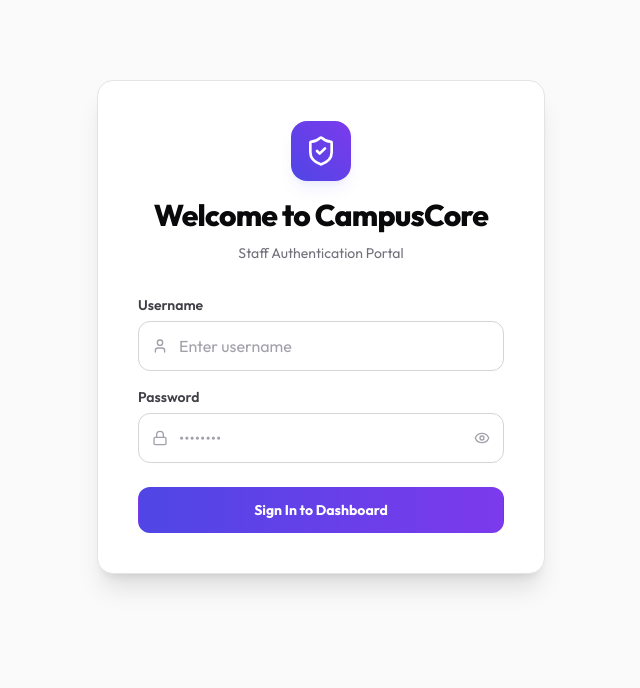
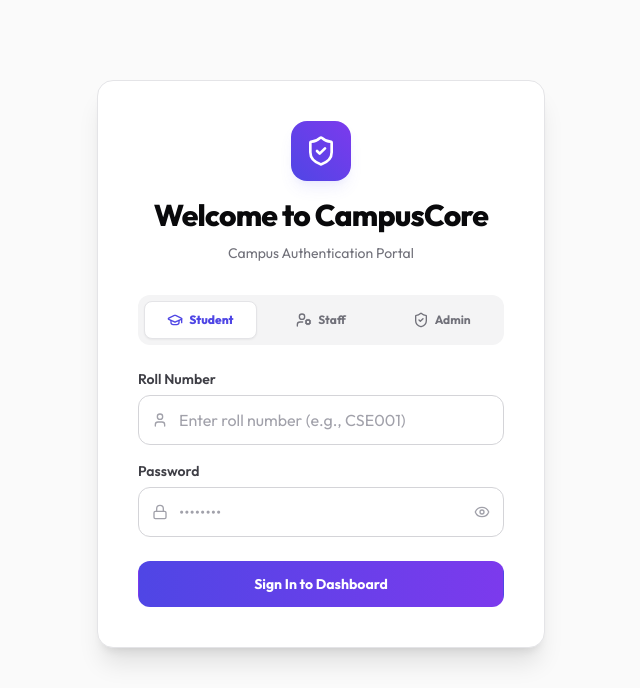
Before and after one commit to PankajjPatel/Campus-Core, a Django app: page /login/ in a window 1280 px wide. Shown: the part 65-753 px from the top of the page, without its empty margins (319-959 px from the left). Run offline with Django 5.2, Linux system fonts and the light colour scheme; some libraries are stand-ins or nearby versions.

Commit message:
Implement role-based login tabs (Student, Staff, Admin) and enforce role-based authentication check

```diff
--- a/core/views.py
+++ b/core/views.py
@@ -123,6 +123,23 @@ class StudentDashboardView(StudentRequiredMixin, View):
 class CampusLoginView(LoginView):
     template_name = 'core/login.html'
     redirect_authenticated_user = True
+
+    def form_valid(self, form):
+        user = form.get_user()
+        role = self.request.POST.get('role', 'student')
+
+        # Check role compatibility
+        if role == 'admin' and not user.is_superuser:
+            form.add_error(None, "This account does not have Administrator privileges.")
+            return self.form_invalid(form)
+        elif role == 'staff' and not hasattr(user, 'teacher_profile'):
+            form.add_error(None, "This account does not have Staff/Teacher privileges.")
+            return self.form_invalid(form)
+        elif role == 'student' and not hasattr(user, 'student_profile'):
+            form.add_error(None, "This account does not have Student privileges.")
+            return self.form_invalid(form)
+
+        return super().form_valid(form)
 
 
 class CampusLogoutView(View):
--- a/templates/core/login.html
+++ b/templates/core/login.html
@@ -10,21 +10,24 @@
             <div class="inline-flex bg-gradient-to-tr from-indigo-600 to-violet-600 text-white p-3.5 rounded-2xl shadow-lg shadow-indigo-500/10 mb-4">
                 <i data-lucide="shield-check" class="w-8 h-8"></i>
             </div>
-            <h2 class="text-2xl sm:text-3xl font-extrabold tracking-tight text-zinc-950 dark:text-white">
+            <h2 class="text-2xl sm:text-3xl font-extrabold tracking-tight text-zinc-955 dark:text-white">
                 Welcome to CampusCore
             </h2>
             <p class="mt-2.5 text-sm text-zinc-500 dark:text-zinc-400">
-                Staff Authentication Portal
+                Campus Authentication Portal
             </p>
         </div>
 
         <!-- Form errors -->
         {% if form.errors %}
-        <div class="bg-red-50 dark:bg-red-950/20 border border-red-200 dark:border-red-900/30 text-red-800 dark:text-red-400 p-4 rounded-xl text-sm flex gap-3">
+        <div class="bg-red-50 dark:bg-red-950/20 border border-red-200 dark:border-red-900/30 text-red-800 dark:text-red-400 p-4 rounded-xl text-sm flex gap-3 animate-fade-in">
             <i data-lucide="alert-circle" class="w-5 h-5 flex-shrink-0"></i>
             <div>
-                <p class="font-semibold">Invalid username or password.</p>
-                <p class="text-xs mt-0.5">Please check credentials and try again.</p>
+                {% for field, errors in form.errors.items %}
+                    {% for error in errors %}
+                        <p class="font-semibold">{{ error }}</p>
+                    {% endfor %}
+                {% endfor %}
             </div>
         </div>
         {% endif %}
@@ -33,10 +36,29 @@
         <form class="mt-6 space-y-6" method="POST" action="{% url 'login' %}">
             {% csrf_token %}
 
+            <!-- Hidden role input -->
+            <input type="hidden" name="role" id="selected-role" value="{% if request.POST.role %}{{ request.POST.role }}{% else %}student{% endif %}">
+
+            <!-- Role Selector Tabs -->
+            <div class="grid grid-cols-3 gap-2 p-1.5 bg-zinc-100 dark:bg-zinc-800/60 rounded-xl mb-6">
+                <button type="button" id="tab-student" class="role-tab flex flex-col sm:flex-row items-center justify-center gap-1.5 py-2.5 px-3 rounded-lg text-xs font-bold transition duration-200 cursor-pointer">
+                    <i data-lucide="graduation-cap" class="w-4 h-4"></i>
+                    <span>Student</span>
+                </button>
+                <button type="button" id="tab-staff" class="role-tab flex flex-col sm:flex-row items-center justify-center gap-1.5 py-2.5 px-3 rounded-lg text-xs font-bold transition duration-200 cursor-pointer">
+                    <i data-lucide="user-cog" class="w-4 h-4"></i>
+                    <span>Staff</span>
+                </button>
+                <button type="button" id="tab-admin" class="role-tab flex flex-col sm:flex-row items-center justify-center gap-1.5 py-2.5 px-3 rounded-lg text-xs font-bold transition duration-200 cursor-pointer">
+                    <i data-lucide="shield-check" class="w-4 h-4"></i>
+                    <span>Admin</span>
+                </button>
+            </div>
+
             <div class="space-y-4">
                 <!-- Username -->
                 <div>
-                    <label for="id_username" class="block text-sm font-semibold text-zinc-700 dark:text-zinc-350">Username</label>
+                    <label id="username-label" for="id_username" class="block text-sm font-semibold text-zinc-700 dark:text-zinc-350">Username</label>
                     <div class="mt-1.5 relative">
                         <div class="absolute inset-y-0 left-0 pl-3.5 flex items-center pointer-events-none text-zinc-400 dark:text-zinc-500">
                             <i data-lucide="user" class="w-4 h-4"></i>
@@ -97,6 +119,53 @@
                 }
             });
         }
+
+        // Role tab selection script
+        const tabs = {
+            student: document.getElementById('tab-student'),
+            staff: document.getElementById('tab-staff'),
+            admin: document.getElementById('tab-admin')
+        };
+        const roleInput = document.getElementById('selected-role');
+        const usernameLabel = document.getElementById('username-label');
+        const usernameInput = document.getElementById('id_username');
+
+        function setRole(role) {
+            roleInput.value = role;
+
+            // Set styles for all tabs
+            Object.keys(tabs).forEach(key => {
+                const tab = tabs[key];
+                if (key === role) {
+                    // Active style
+                    tab.className = "role-tab flex flex-col sm:flex-row items-center justify-center gap-1.5 py-2.5 px-3 rounded-lg text-xs font-extrabold bg-white dark:bg-zinc-700 text-indigo-600 dark:text-white shadow-sm border border-zinc-200 dark:border-zinc-700 transition duration-200 cursor-pointer";
+                } else {
+                    // Inactive style
+                    tab.className = "role-tab flex flex-col sm:flex-row items-center justify-center gap-1.5 py-2.5 px-3 rounded-lg text-xs font-bold text-zinc-500 dark:text-zinc-400 hover:text-zinc-800 dark:hover:text-zinc-200 transition duration-200 cursor-pointer border border-transparent";
+                }
+            });
+
+            // Set input placeholder & label
+            if (role === 'student') {
+                usernameLabel.textContent = "Roll Number";
+                usernameInput.placeholder = "Enter roll number (e.g., CSE001)";
+            } else if (role === 'staff') {
+                usernameLabel.textContent = "Username";
+                usernameInput.placeholder = "Enter staff username";
+            } else if (role === 'admin') {
+                usernameLabel.textContent = "Admin Username";
+                usernameInput.placeholder = "Enter admin username";
+            }
+        }
+
+        // Add event listeners
+        Object.keys(tabs).forEach(key => {
+            tabs[key].addEventListener('click', () => setRole(key));
+        });
+
+        // Initialize role
+        const initialRole = roleInput.value || 'student';
+        setRole(initialRole);
     });
 </script>
 {% endblock %}
```
